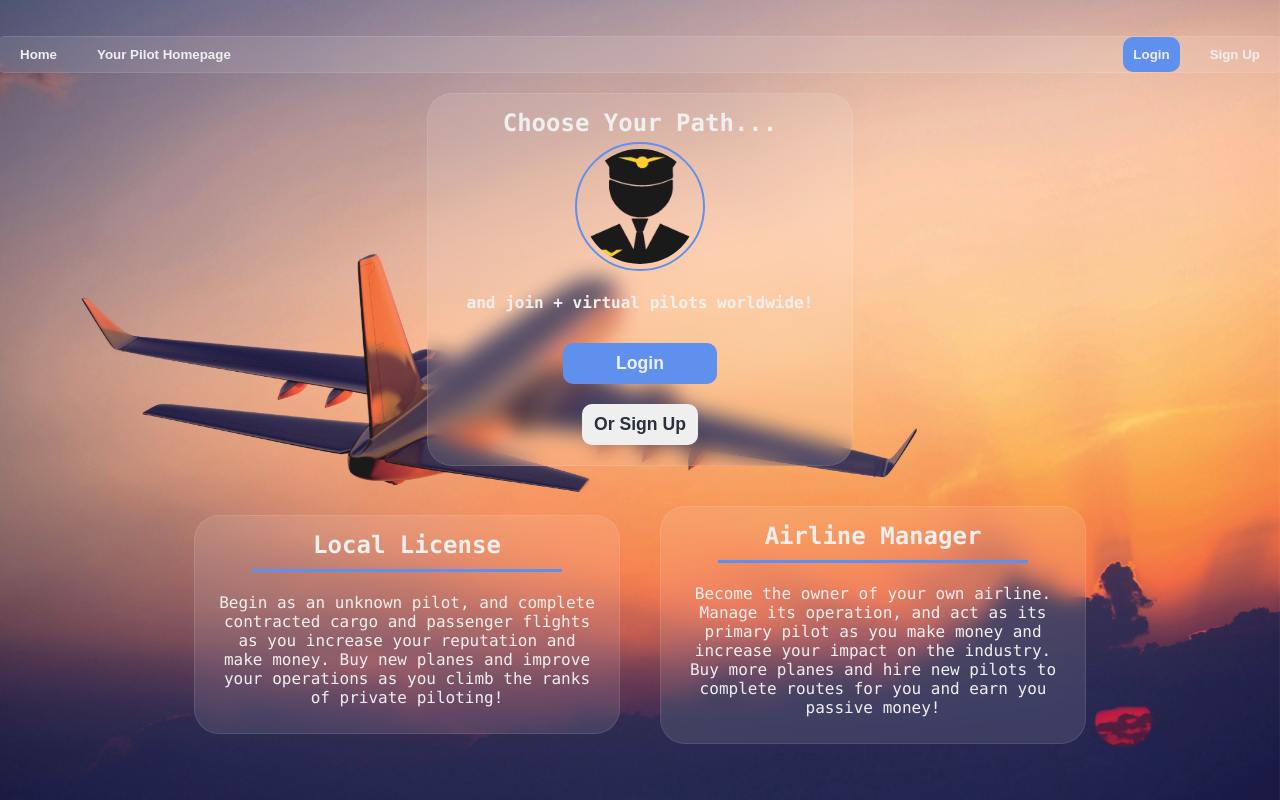
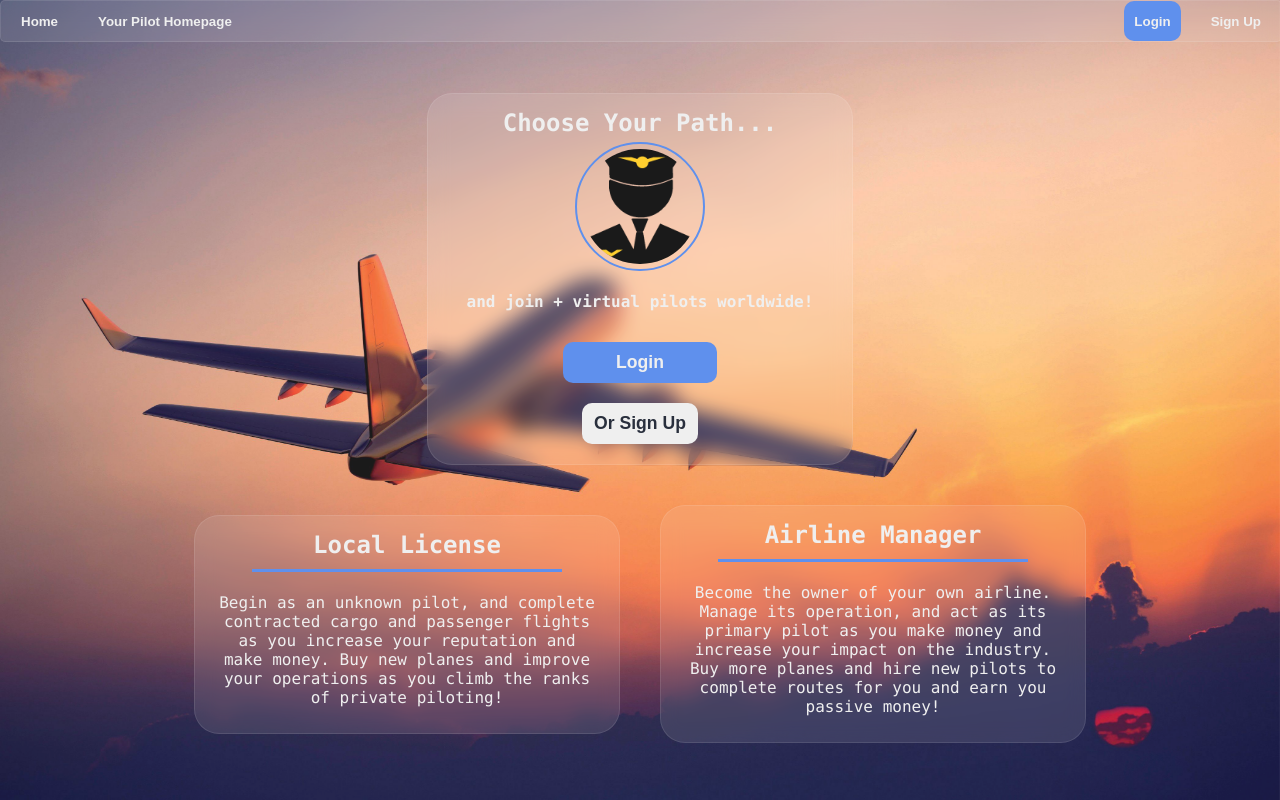
Before and after one commit to Jackson-Wozniak/Flight-Sim-Career-Mode, a React (Create React App) app in the folder frontend/: page / in a window 1280 px wide. Built offline with nearby package versions, Linux system fonts and the light colour scheme; no server answers.

Commit message:
slight chagnes to navbar

```diff
--- a/frontend/src/components/HomePage.jsx
+++ b/frontend/src/components/HomePage.jsx
@@ -30,6 +30,7 @@ function HomePage() {
     return (
         <div className="home-page-container">
             <NavBar fixed={false}/>
+        <div className="home-page-container-content">
             <div className="homepage-info-card">
 
                 <h2 id="homepage-header">Choose Your Path...</h2>
@@ -61,6 +62,7 @@ function HomePage() {
                 </div>
             </div>
         </div>
+        </div>
      );
 }
 
--- a/frontend/src/styles/HomePage.css
+++ b/frontend/src/styles/HomePage.css
@@ -1,7 +1,6 @@
 .home-page-container{
-    width: 100vw;
+    width : 100vw;
     min-height : 100vh;
-
     /*credit: https://wallpaper.dog/large/20560991.jpg*/
     background-image: url('../images/plane.jpg');
     opacity: .9;
@@ -13,6 +12,11 @@
     background-size: cover;
     background-repeat:no-repeat;
     background-position : 5%;
+}
+
+.home-page-container-content{
+    width: 100vw;
+    min-height : 94vh;
 
     display: flex;
     flex-direction: column;
--- a/frontend/src/styles/NavBar.css
+++ b/frontend/src/styles/NavBar.css
@@ -42,6 +42,7 @@
     border: 1px solid rgba(255,255,255,0.1);
     backdrop-filter: blur(10px);
     display: flex;
+    height : 5vh;
     width : 100vw;
 }
 
```
Also changed, not shown: frontend/src/images/plane_landing.jpg (added).
